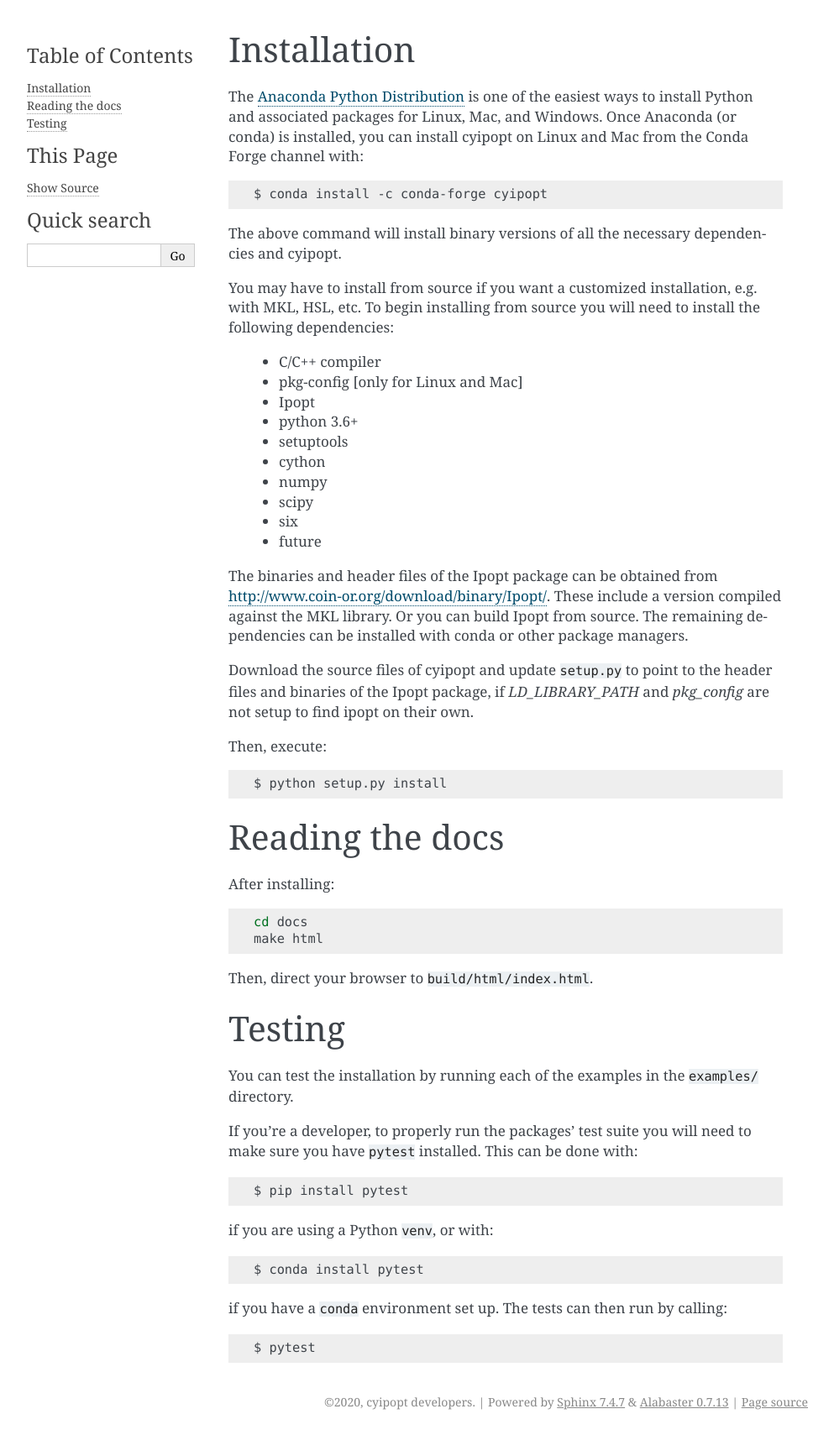
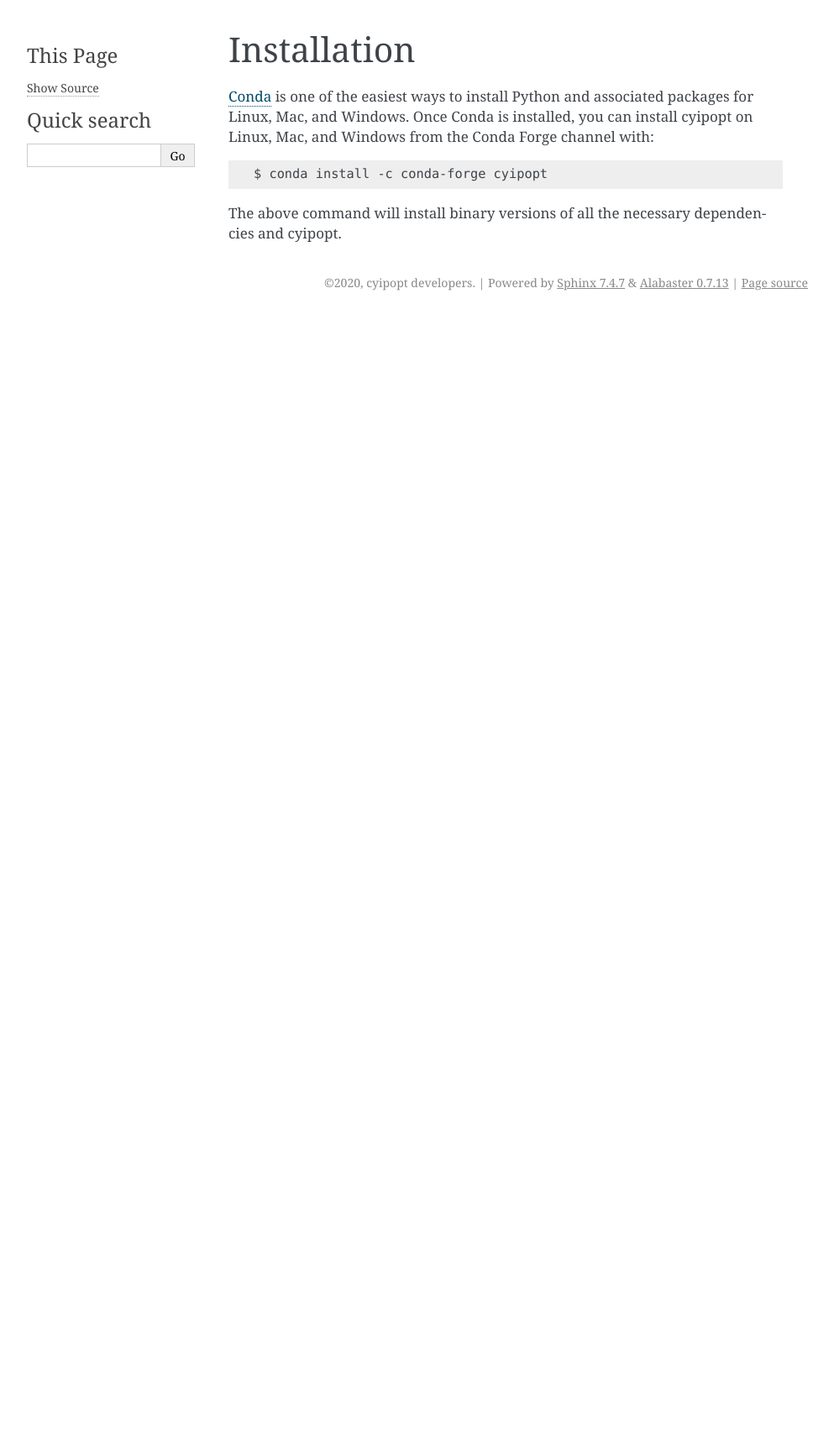
Before and after one commit to mechmotum/cyipopt, a Sphinx documentation site: the page built from docs/source/install.rst, in a window 1280 px wide. Shown: the whole page at 84% size, without its empty margins (148-1141 px from the left). Built offline with Sphinx 7.4.7, drawn with Linux system fonts in a browser that asks for light colours; after the commit the page ends 900 px from its top, so only the background shows below that.

Commit message:
Separate install and developmetn docs.

```diff
--- a/docs/source/install.rst
+++ b/docs/source/install.rst
@@ -3,69 +3,13 @@
 Installation
 ============
 
-The `Anaconda Python Distribution <https://www.continuum.io/why-anaconda>`_ is
-one of the easiest ways to install Python and associated packages for Linux,
-Mac, and Windows. Once Anaconda (or conda) is installed, you can install
-cyipopt on Linux and Mac from the Conda Forge channel with::
+Conda_ is one of the easiest ways to install Python and associated packages for
+Linux, Mac, and Windows. Once Conda is installed, you can install cyipopt on
+Linux, Mac, and Windows from the Conda Forge channel with::
 
    $ conda install -c conda-forge cyipopt
 
 The above command will install binary versions of all the necessary
 dependencies and cyipopt.
 
-You may have to install from source if you want a customized installation, e.g.
-with MKL, HSL, etc. To begin installing from source you will need to install
-the following dependencies:
-
-  * C/C++ compiler
-  * pkg-config [only for Linux and Mac]
-  * Ipopt
-  * python 3.6+
-  * setuptools
-  * cython
-  * numpy
-  * scipy
-  * six
-  * future
-
-The binaries and header files of the Ipopt package can be obtained from
-http://www.coin-or.org/download/binary/Ipopt/. These include a version compiled
-against the MKL library. Or you can build Ipopt from source. The remaining
-dependencies can be installed with conda or other package managers.
-
-Download the source files of cyipopt and update ``setup.py`` to point to the
-header files and binaries of the Ipopt package, if `LD_LIBRARY_PATH` and
-`pkg_config` are not setup to find ipopt on their own.
-
-Then, execute::
-
-   $ python setup.py install
-
-Reading the docs
-================
-
-After installing::
-
-   cd docs
-   make html
-
-Then, direct your browser to ``build/html/index.html``.
-
-Testing
-=======
-
-You can test the installation by running each of the examples in the
-``examples/`` directory.
-
-If you're a developer, to properly run the packages' test suite you will need
-to make sure you have ``pytest`` installed. This can be done with::
-
-    $ pip install pytest
-
-if you are using a Python ``venv``, or with::
-
-    $ conda install pytest
-
-if you have a ``conda`` environment set up. The tests can then run by calling::
-
-    $ pytest
+.. _Conda: https://docs.conda.io
```
Also changed, not shown: docs/source/development.rst (added, +28 -0 lines), docs/source/reference.rst (+3 -4 lines).
